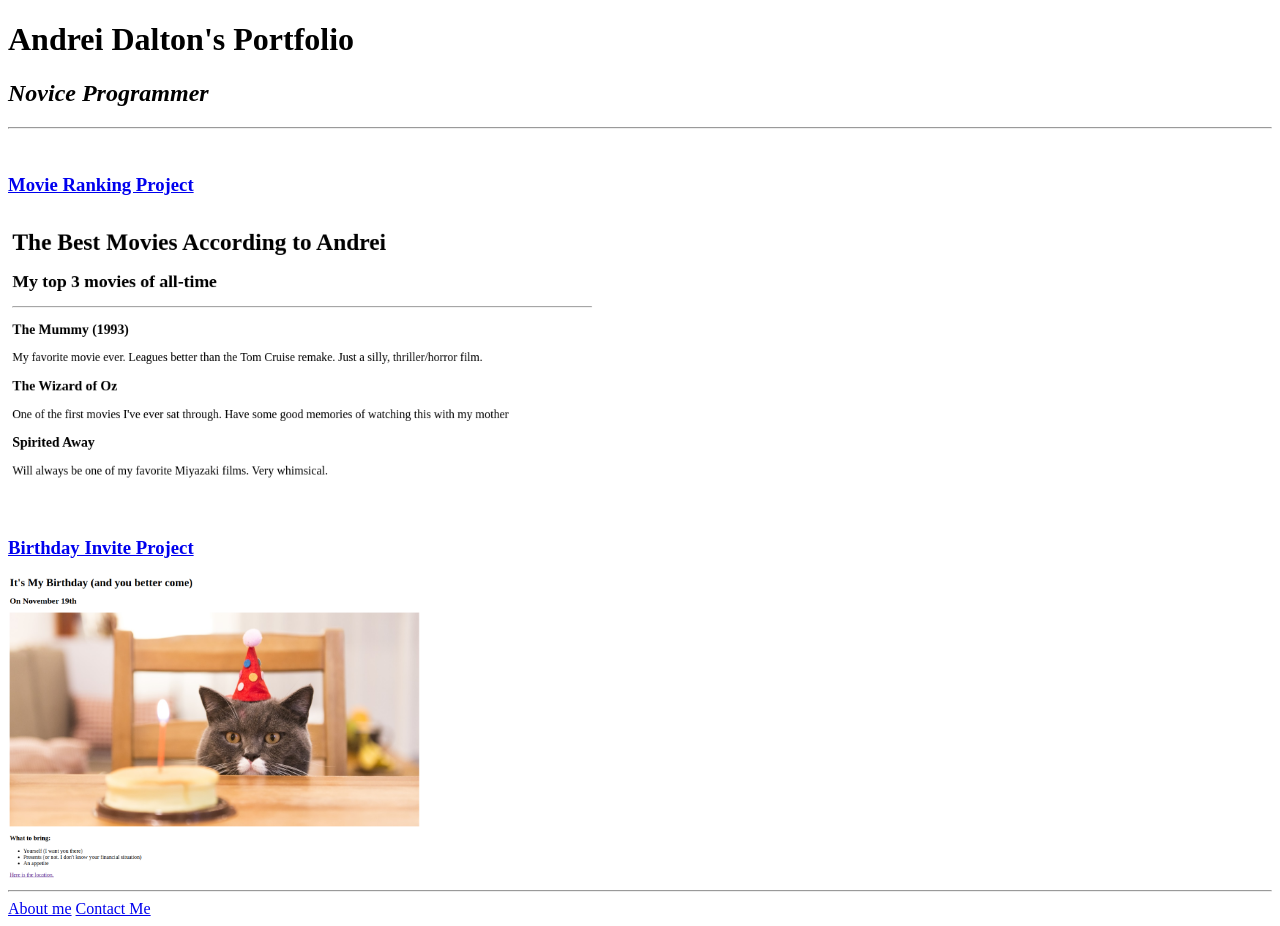
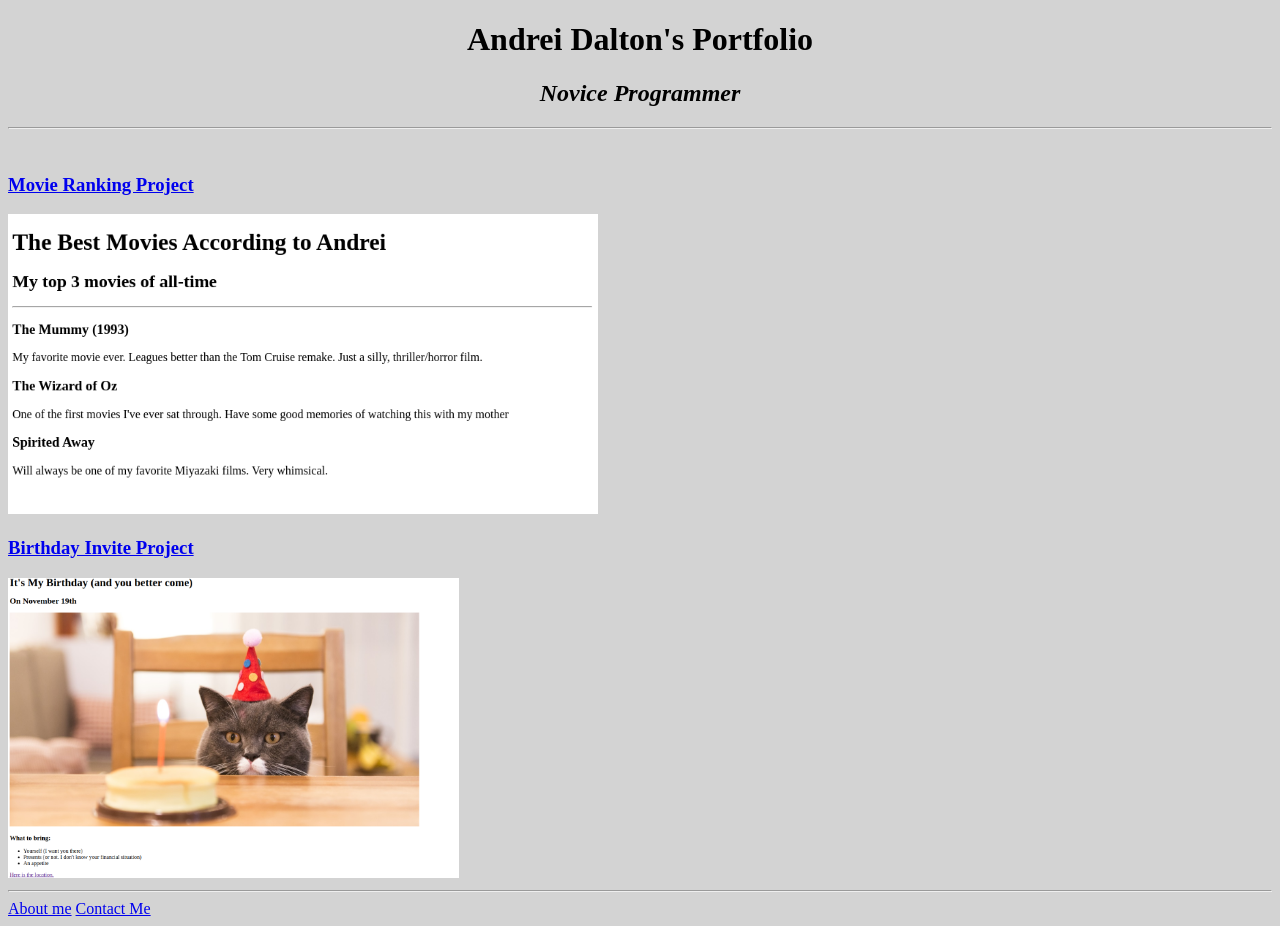
Before and after one commit to Andrei-Malachi-Dalton/Projects, a plain HTML site: page Web_Dev/Section 4_portfolio/public/index.html in a window 1280 px wide. Drawn offline with Linux system fonts and the light colour scheme.

Commit message:
Created the index.html file for portfolio site

```diff
--- a/Web_Dev/Section 4_portfolio/public/index.html
+++ b/Web_Dev/Section 4_portfolio/public/index.html
@@ -2,11 +2,12 @@
 <html lang="en">
     <head>
         <meta charset="UTF-8">
+        <meta name="viewport" content="width=device-width, initial-scale=1.0">
         <title>Andrei's Portfolio</title>
     </head>
-    <body>
-        <h1>Andrei Dalton's Portfolio</h1>
-        <h2><i>Novice Programmer</i></h2>
+    <body style="background-color: lightgrey;">
+        <h1 style="text-align: center;">Andrei Dalton's Portfolio</h1>
+        <h2 style="text-align: center;"><i>Novice Programmer</i></h2>
         <hr>
         <br>
         <h3><a href="movie-ranking.html">Movie Ranking Project</a></h3>
```
